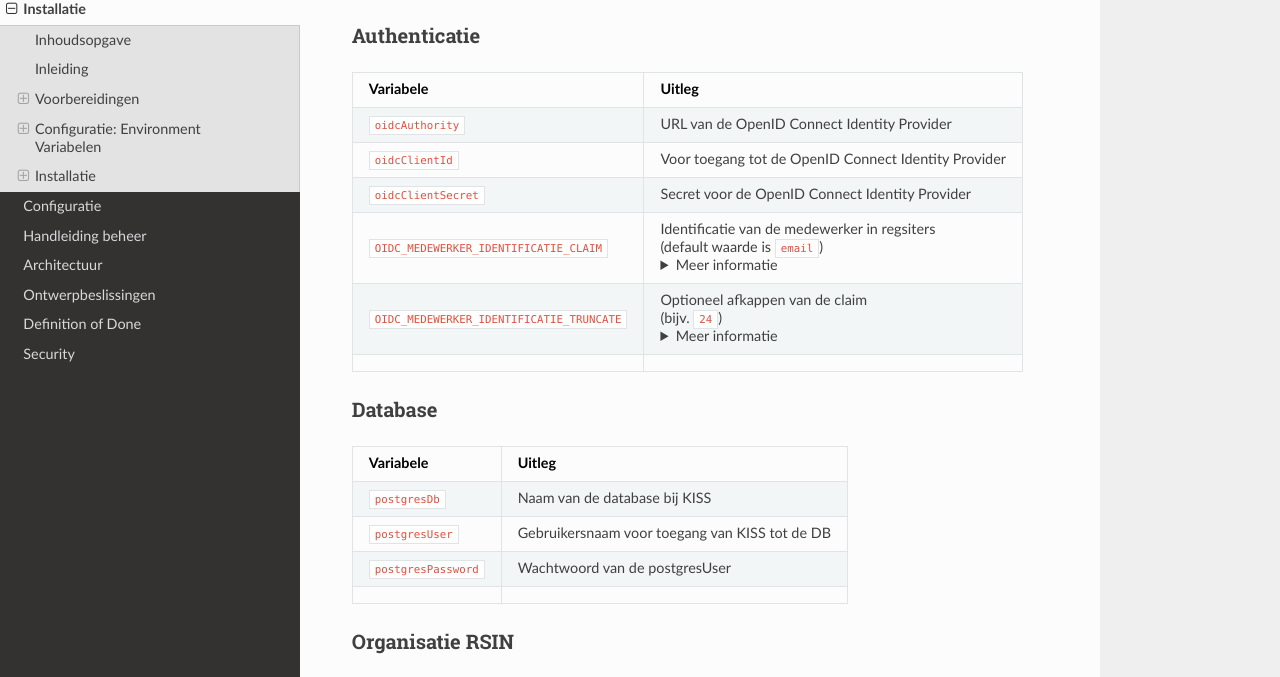
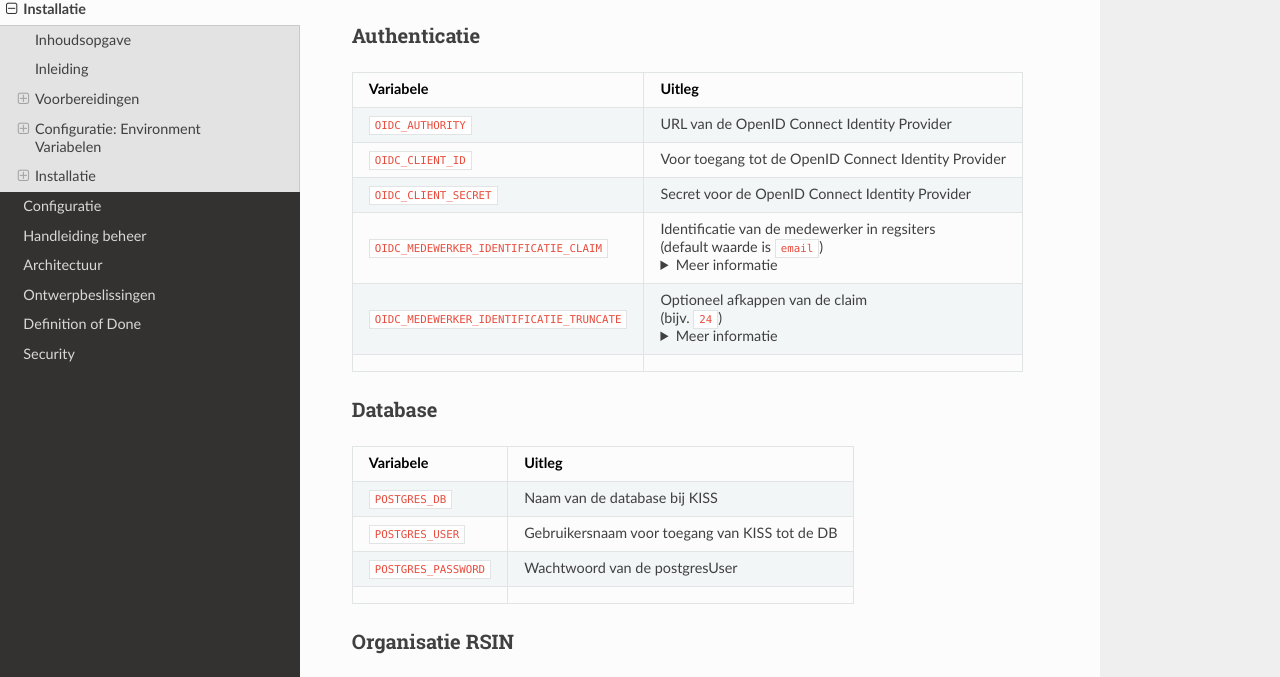
Before and after one commit to Klantinteractie-Servicesysteem/.github, an MkDocs documentation site: the page built from docs/INSTALLATION.md, in a window 1280 px wide and 1400 px high, scrolled down 2087 px. Shown: the part 141-818 px from the top of the window. Built offline with MkDocs 1.6.1, drawn with Linux system fonts in a browser that asks for light colours; nearby versions of some CDN libraries; some of the changed text lies outside the part shown.

Commit message:
correctie casing enkele variabelen

```diff
--- a/docs/INSTALLATION.md
+++ b/docs/INSTALLATION.md
@@ -82,9 +82,9 @@ Hieronder staan de benodigde environment variabelen per onderdeel van KISS.
 
 | Variabele                                | Uitleg                                                    |
 | ---------------------------------------- | --------------------------------------------------------- |
-| `oidcAuthority`                          | URL van de OpenID Connect Identity Provider                 |
-| `oidcClientId`                           | Voor toegang tot de OpenID Connect Identity Provider      |
-| `oidcClientSecret`                       | Secret voor de OpenID Connect Identity Provider           |
+| `OIDC_AUTHORITY`                          | URL van de OpenID Connect Identity Provider                 |
+| `OIDC_CLIENT_ID`                           | Voor toegang tot de OpenID Connect Identity Provider      |
+| `OIDC_CLIENT_SECRET`                       | Secret voor de OpenID Connect Identity Provider           |
 | `OIDC_MEDEWERKER_IDENTIFICATIE_CLAIM`    | Identificatie van de medewerker in regsiters <br/> (default waarde is `email`) <details> <summary>Meer informatie </summary> Bij het wegschrijven van gegevens naar bv. Open Klant of Open Zaak is een `medewerkerIdentificatie.identificatie` verplicht. Verschillende gemeenten gebruiken hier verschillende waardes voor. Bij een koppeling met bv. de e-Suite is het van belang dat hier de e-Suite gebruikersnaam in staat van de ingelogde KCM. </details>|
 | `OIDC_MEDEWERKER_IDENTIFICATIE_TRUNCATE` | Optioneel afkappen van de claim <br/> (bijv. `24`) <details> <summary>Meer informatie </summary> Binnen ZGW mag een `medewerkerIdentificatie.identificatie` niet langer zijn dan 24 karakters. Met deze variabele kun je ervoor zorgen dat de uiteindelijk waarde wordt afgekapt na 24 tekens. </details>       |
 |  |  |
@@ -93,9 +93,9 @@ Hieronder staan de benodigde environment variabelen per onderdeel van KISS.
 
 | Variabele          | Uitleg                                |
 | ------------------ | ------------------------------------- |
-| `postgresDb`       | Naam van de database bij KISS         |
-| `postgresUser`     | Gebruikersnaam voor toegang van KISS tot de DB |
-| `postgresPassword` | Wachtwoord van de postgresUser        |
+| `POSTGRES_DB`       | Naam van de database bij KISS         |
+| `POSTGRES_USER`     | Gebruikersnaam voor toegang van KISS tot de DB |
+| `POSTGRES_PASSWORD` | Wachtwoord van de postgresUser        |
 |  |  |
 
 ### Organisatie RSIN
```
Also changed, not shown: other parts of docs/INSTALLATION.md (+0 -2 lines).
